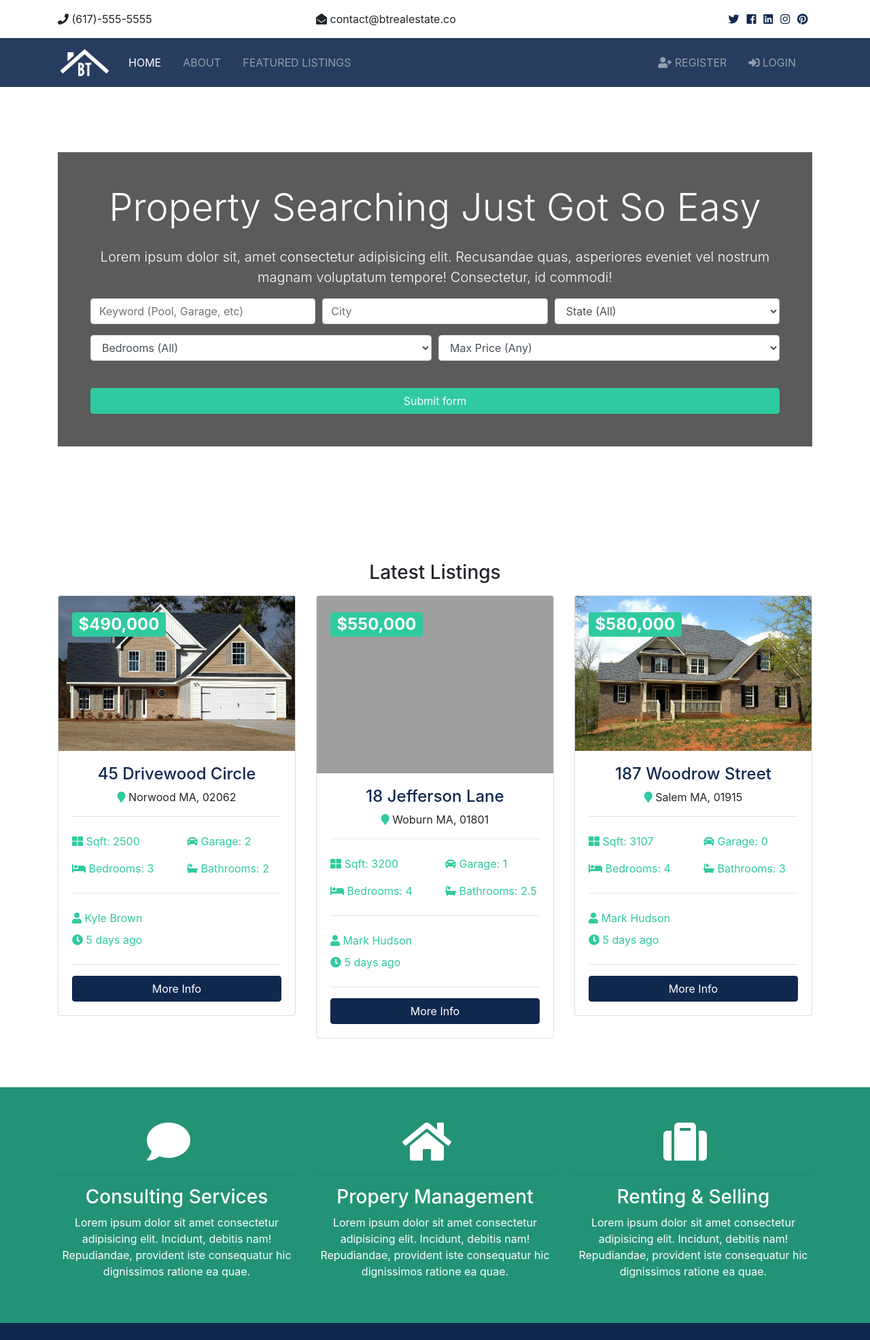
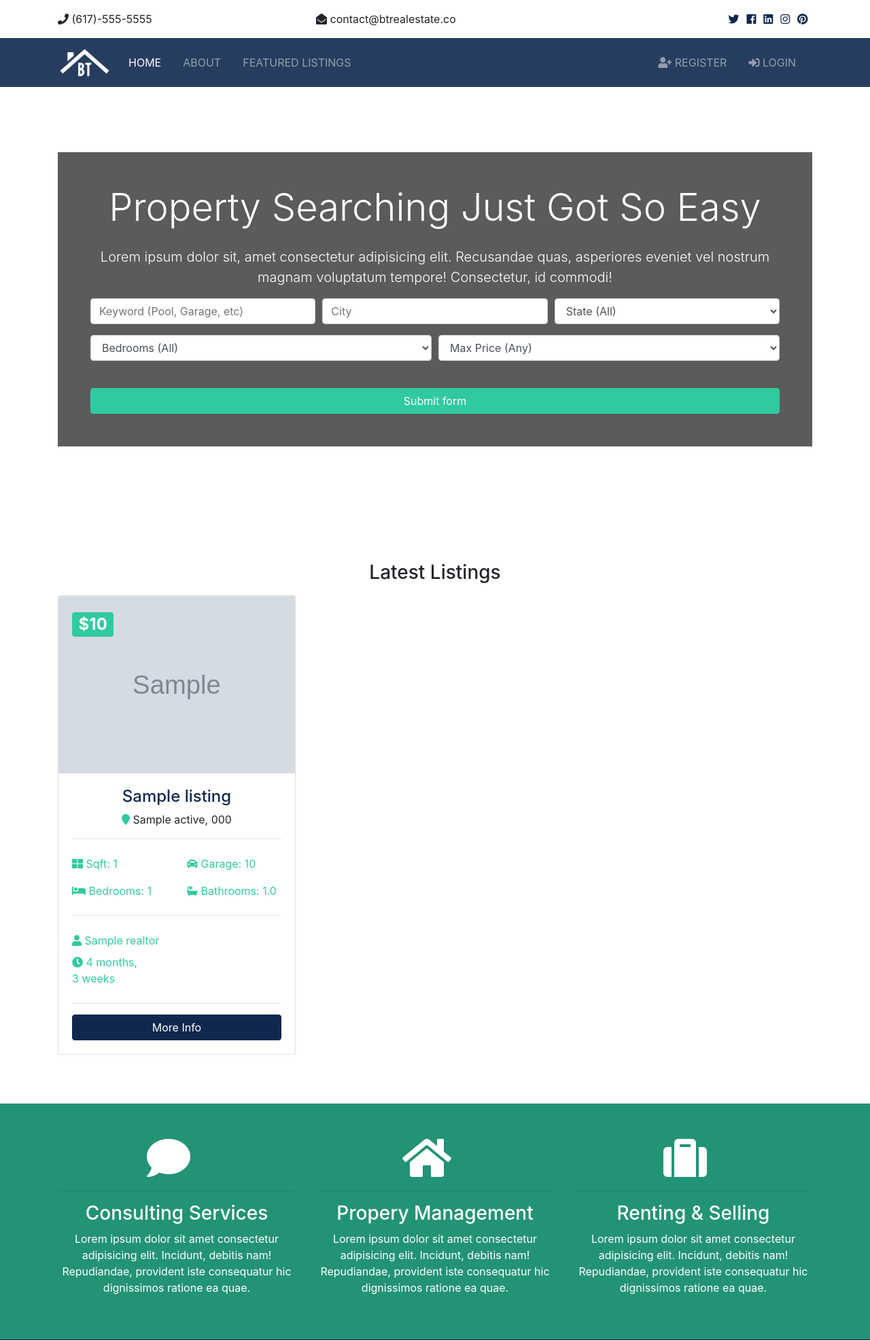
Before and after one commit to DouggyC/pd_learning_django, a Django app: page / in a window 1280 px wide. Shown: the top 1972 px of the page at 68% size. Run offline with Django 3.2, Linux system fonts and the light colour scheme; tables that the repository leaves empty hold one stand-in row (values such as "Sample post"); grey boxes marked "Sample" are stand-in pictures; some libraries are stand-ins or nearby versions; grey boxes are pictures that could not be loaded.

Commit message:
display listings on index and realtors on about pages

```diff
--- a/listings/urls.py
+++ b/listings/urls.py
@@ -5,5 +5,5 @@ from . import views
 urlpatterns = [
   path('', views.index, name='listings'),
   path('<int:listing_id>', views.listing, name='listing'),
-  path('search>', views.search, name='search'),
+  path('search', views.search, name='search'),
 ]
--- a/pages/urls.py
+++ b/pages/urls.py
@@ -4,5 +4,5 @@ from . import views
 
 urlpatterns = [
   path('', views.index, name='index'),
-  path('about', views.about, name='about')
+  path('about', views.about, name='about'),
 ]
--- a/pages/views.py
+++ b/pages/views.py
@@ -1,8 +1,26 @@
 from django.shortcuts import render
-# from django.http import HttpResponse
+
+from listings.models import Listing
+from realtors.models import Realtor
 
 def index(request):
-  return render(request, 'pages/index.html')
+  listings = Listing.objects.order_by('-list_date').filter(is_published=True)[:3]
+
+  context = {
+    'listings': listings
+  }
+
+  return render(request, 'pages/index.html', context)
 
 def about(request):
-  return render(request, 'pages/about.html')
+  # Get all realtors
+  realtors = Realtor.objects.order_by('-hire_date')
+
+  mvp_realtors = Realtor.objects.all().filter(is_mvp=True)
+
+  context = {
+    'realtors': realtors,
+    'mvp_realtors': mvp_realtors
+  }
+
+  return render(request, 'pages/about.html', context)
--- a/templates/pages/index.html
+++ b/templates/pages/index.html
@@ -1,4 +1,8 @@
-{% extends 'base.html' %} {% block content %}
+{% extends 'base.html' %}
+
+{% load humanize %}
+
+{% block content %}
 <!-- Showcase -->
 <section id="showcase">
   <div class="container text-center">
@@ -149,135 +153,52 @@
   <div class="container">
     <h3 class="text-center mb-3">Latest Listings</h3>
     <div class="row">
-      <!-- Listing 1 -->
+      {% if listings %}
+        {% for listing in listings %}
           <div class="col-md-6 col-lg-4 mb-4">
             <div class="card listing-preview">
-          <img class="card-img-top" src="assets/img/homes/home-1.jpg" alt="" />
+              <img class="card-img-top" src="{{ listing.photo_main.url }}" alt="" />
               <div class="card-img-overlay">
                 <h2>
-              <span class="badge badge-secondary text-white">$490,000</span>
+                  <span class="badge badge-secondary text-white">${{ listing.price | intcomma }}</span>
                 </h2>
               </div>
               <div class="card-body">
                 <div class="listing-heading text-center">
-              <h4 class="text-primary">45 Drivewood Circle</h4>
+                  <h4 class="text-primary">{{ listing.title }}</h4>
                   <p>
-                <i class="fas fa-map-marker text-secondary"></i> Norwood MA,
-                02062
+                    <i class="fas fa-map-marker text-secondary"></i> {{ listing.city }} {{ listing.state }}, {{ listing.zipcode }}
                   </p>
                 </div>
                 <hr />
                 <div class="row py-2 text-secondary">
                   <div class="col-6">
-                <i class="fas fa-th-large"></i> Sqft: 2500
+                    <i class="fas fa-th-large"></i> Sqft: {{ listing.sqft }}
                   </div>
-              <div class="col-6"><i class="fas fa-car"></i> Garage: 2</div>
+                  <div class="col-6"><i class="fas fa-car"></i> Garage: {{ listing.garage }}</div>
                 </div>
                 <div class="row py-2 text-secondary">
-              <div class="col-6"><i class="fas fa-bed"></i> Bedrooms: 3</div>
-              <div class="col-6"><i class="fas fa-bath"></i> Bathrooms: 2</div>
+                  <div class="col-6"><i class="fas fa-bed"></i> Bedrooms: {{ listing.bedrooms }}</div>
+                  <div class="col-6"><i class="fas fa-bath"></i> Bathrooms: {{ listing.bathrooms }}</div>
                 </div>
                 <hr />
                 <div class="row py-2 text-secondary">
-              <div class="col-6"><i class="fas fa-user"></i> Kyle Brown</div>
+                  <div class="col-6"><i class="fas fa-user"></i> {{ listing.realtor }}</div>
                 </div>
                 <div class="row text-secondary pb-2">
-              <div class="col-6"><i class="fas fa-clock"></i> 5 days ago</div>
+                  <div class="col-6"><i class="fas fa-clock"></i> {{ listing.list_date | timesince }}</div>
                 </div>
                 <hr />
-            <a href="listing.html" class="btn btn-primary btn-block"
-              >More Info</a
-            >
+                <a href="{% url 'listing' listing.id %}" class="btn btn-primary btn-block">More Info</a>
               </div>
             </div>
           </div>
-
-      <!-- Listing 2 -->
-      <div class="col-md-6 col-lg-4 mb-4">
-        <div class="card listing-preview">
-          <img class="card-img-top" src="assets/img/homes/home-2.jpg" alt="" />
-          <div class="card-img-overlay">
-            <h2>
-              <span class="badge badge-secondary text-white">$550,000</span>
-            </h2>
+        {% endfor %}
+      {% else %}
+        <div class="col-md-12">
+          <p>No Listings Available</p>
         </div>
-          <div class="card-body">
-            <div class="listing-heading text-center">
-              <h4 class="text-primary">18 Jefferson Lane</h4>
-              <p>
-                <i class="fas fa-map-marker text-secondary"></i> Woburn MA,
-                01801
-              </p>
-            </div>
-            <hr />
-            <div class="row py-2 text-secondary">
-              <div class="col-6">
-                <i class="fas fa-th-large"></i> Sqft: 3200
-              </div>
-              <div class="col-6"><i class="fas fa-car"></i> Garage: 1</div>
-            </div>
-            <div class="row py-2 text-secondary">
-              <div class="col-6"><i class="fas fa-bed"></i> Bedrooms: 4</div>
-              <div class="col-6">
-                <i class="fas fa-bath"></i> Bathrooms: 2.5
-              </div>
-            </div>
-            <hr />
-            <div class="row py-2 text-secondary">
-              <div class="col-6"><i class="fas fa-user"></i> Mark Hudson</div>
-            </div>
-            <div class="row text-secondary pb-2">
-              <div class="col-6"><i class="fas fa-clock"></i> 5 days ago</div>
-            </div>
-            <hr />
-            <a href="listing.html" class="btn btn-primary btn-block"
-              >More Info</a
-            >
-          </div>
-        </div>
-      </div>
-
-      <!-- Listing 3 -->
-      <div class="col-md-6 col-lg-4 mb-4">
-        <div class="card listing-preview">
-          <img class="card-img-top" src="assets/img/homes/home-3.jpg" alt="" />
-          <div class="card-img-overlay">
-            <h2>
-              <span class="badge badge-secondary text-white">$580,000</span>
-            </h2>
-          </div>
-          <div class="card-body">
-            <div class="listing-heading text-center">
-              <h4 class="text-primary">187 Woodrow Street</h4>
-              <p>
-                <i class="fas fa-map-marker text-secondary"></i> Salem MA, 01915
-              </p>
-            </div>
-            <hr />
-            <div class="row py-2 text-secondary">
-              <div class="col-6">
-                <i class="fas fa-th-large"></i> Sqft: 3107
-              </div>
-              <div class="col-6"><i class="fas fa-car"></i> Garage: 0</div>
-            </div>
-            <div class="row py-2 text-secondary">
-              <div class="col-6"><i class="fas fa-bed"></i> Bedrooms: 4</div>
-              <div class="col-6"><i class="fas fa-bath"></i> Bathrooms: 3</div>
-            </div>
-            <hr />
-            <div class="row py-2 text-secondary">
-              <div class="col-6"><i class="fas fa-user"></i> Mark Hudson</div>
-            </div>
-            <div class="row text-secondary pb-2">
-              <div class="col-6"><i class="fas fa-clock"></i> 5 days ago</div>
-            </div>
-            <hr />
-            <a href="listing.html" class="btn btn-primary btn-block"
-              >More Info</a
-            >
-          </div>
-        </div>
-      </div>
+      {% endif %}
     </div>
   </div>
 </section>
```
Also changed, not shown: templates/listings/listings.html (+7 -7 lines), templates/pages/about.html (+18 -37 lines). Lines whose indentation alone changed are shown as unchanged.
